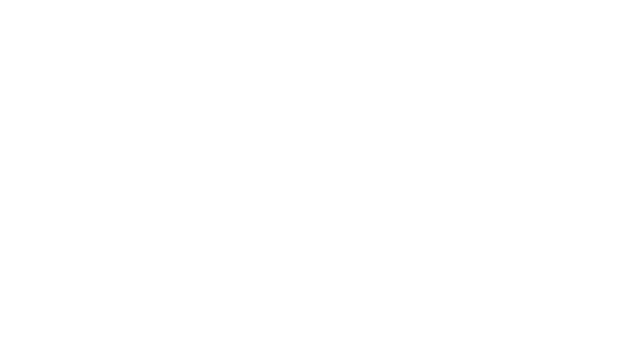
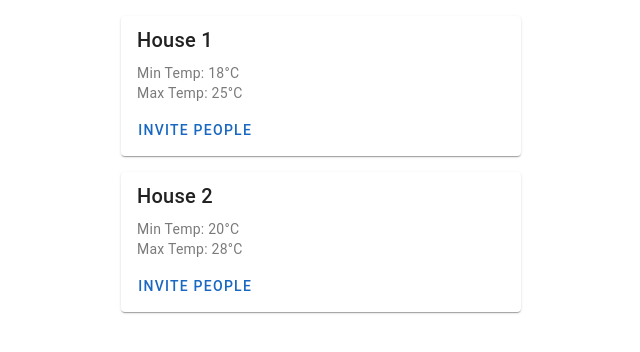
Before and after one commit to Pedro1221-dev/StockWise-Front, a Vue app in the folder StockWise-Front/: page /houses in a window 1280 px wide. Before the commit this address had no page. Shown: the top 352 px of the page, without its empty margins (319-959 px from the left). Built offline with nearby package versions, Linux system fonts and the light colour scheme.

Commit message:
Add UserHouseCard component and implement houses listing with invite functionality

```diff
--- a/StockWise-Front/src/components/LoginForm.vue
+++ b/StockWise-Front/src/components/LoginForm.vue
@@ -83,13 +83,18 @@ export default {
   }),
   methods: {
     validateForm() {
-      this.$refs.form.validate();
       if (this.$refs.form.validate()) {
         this.login();
       }
     },
     async login() {
-      await useUserStore().login(this.form);
+      try {
+        await useUserStore().login(this.form);
+        this.$router.push({ name: 'Houses' });
+      } catch (error) {
+        console.error('Login failed:', error);
+        // Handle login error (e.g., show a notification)
+      }
     }
   }
 }
--- /dev/null
+++ b/StockWise-Front/src/components/UserHouseCard.vue
@@ -0,0 +1,89 @@
+<template>
+  <v-card class="mx-auto my-4" max-width="400">
+    <v-card-title>{{ name }}</v-card-title>
+    <v-card-subtitle>Min Temp: {{ minTemp }}°C</v-card-subtitle>
+    <v-card-subtitle>Max Temp: {{ maxTemp }}°C</v-card-subtitle>
+    <v-card-actions>
+      <v-btn color="primary" @click="invitePeople">Invite People</v-btn>
+    </v-card-actions>
+    <v-card-text v-if="inviteLink">
+      <div class="d-flex align-center">
+        <v-text-field
+          v-model="inviteLink"
+          label="Invite Link"
+          readonly
+          class="mr-2"
+        ></v-text-field>
+        <v-btn icon @click="copyInviteLink">
+          <img :src="copyIcon" alt="Copy" class="copy-icon">
+        </v-btn>
+      </div>
+    </v-card-text>
+  </v-card>
+</template>
+
+<script>
+import copyIcon from '@/assets/copyIcon.svg';
+
+export default {
+  name: 'userHouseCard',
+  props: {
+    name: {
+      type: String,
+      required: true
+    },
+    minTemp: {
+      type: Number,
+      required: true
+    },
+    maxTemp: {
+      type: Number,
+      required: true
+    }
+  },
+  data() {
+    return {
+      inviteLink: '',
+      copyIcon
+    };
+  },
+  methods: {
+    invitePeople() {
+      // Generate the invite link
+      this.inviteLink = `${window.location.origin}/invite?houseName=${encodeURIComponent(this.name)}`;
+    },
+    copyInviteLink() {
+      // Copy the invite link to the clipboard
+      navigator.clipboard.writeText(this.inviteLink).then(() => {
+        this.$emit('link-copied', this.inviteLink);
+      }).catch(err => {
+        console.error('Failed to copy text: ', err);
+      });
+    }
+  }
+}
+</script>
+
+<style scoped>
+.mx-auto {
+  margin-left: auto;
+  margin-right: auto;
+}
+.my-4 {
+  margin-top: 16px;
+  margin-bottom: 16px;
+}
+.d-flex {
+  display: flex;
+}
+.align-center {
+  align-items: center;
+}
+.mr-2 {
+  margin-right: 8px;
+}
+.copy-icon {
+  width: 24px;
+  height: 24px;
+}
+</style>
--- a/StockWise-Front/src/router/index.js
+++ b/StockWise-Front/src/router/index.js
@@ -1,6 +1,7 @@
 import { createRouter, createWebHistory } from 'vue-router'
 import LoginView from '../views/LoginView.vue'
 import RegisterView from '../views/RegisterView.vue'
+import UserHousesListView from '../views/UserHousesListView.vue'
 
 
 const router = createRouter({
@@ -16,6 +17,12 @@ const router = createRouter({
       name: 'register',
       component: RegisterView,
     },
+    {
+      path: '/houses',
+      name: 'houses',
+      component: UserHousesListView,
+    },
+
   ],
 })
 
--- /dev/null
+++ b/StockWise-Front/src/views/UserHousesListView.vue
@@ -0,0 +1,30 @@
+<template>
+  <div>
+    <userHouseCard
+      v-for="house in houses"
+      :key="house.id"
+      :name="house.name"
+      :minTemp="house.minTemp"
+      :maxTemp="house.maxTemp"
+    />
+  </div>
+</template>
+
+<script>
+import UserHouseCard from '../components/userHouseCard.vue';
+
+export default {
+  components: {
+    UserHouseCard
+  },
+  data() {
+    return {
+      houses: [
+        { id: 1, name: 'House 1', minTemp: 18, maxTemp: 25 },
+        { id: 2, name: 'House 2', minTemp: 20, maxTemp: 28 },
+        // Add more houses as needed
+      ]
+    };
+  }
+}
+</script>
```
Also changed, not shown: StockWise-Front/src/assets/copyIcon.svg (added).
